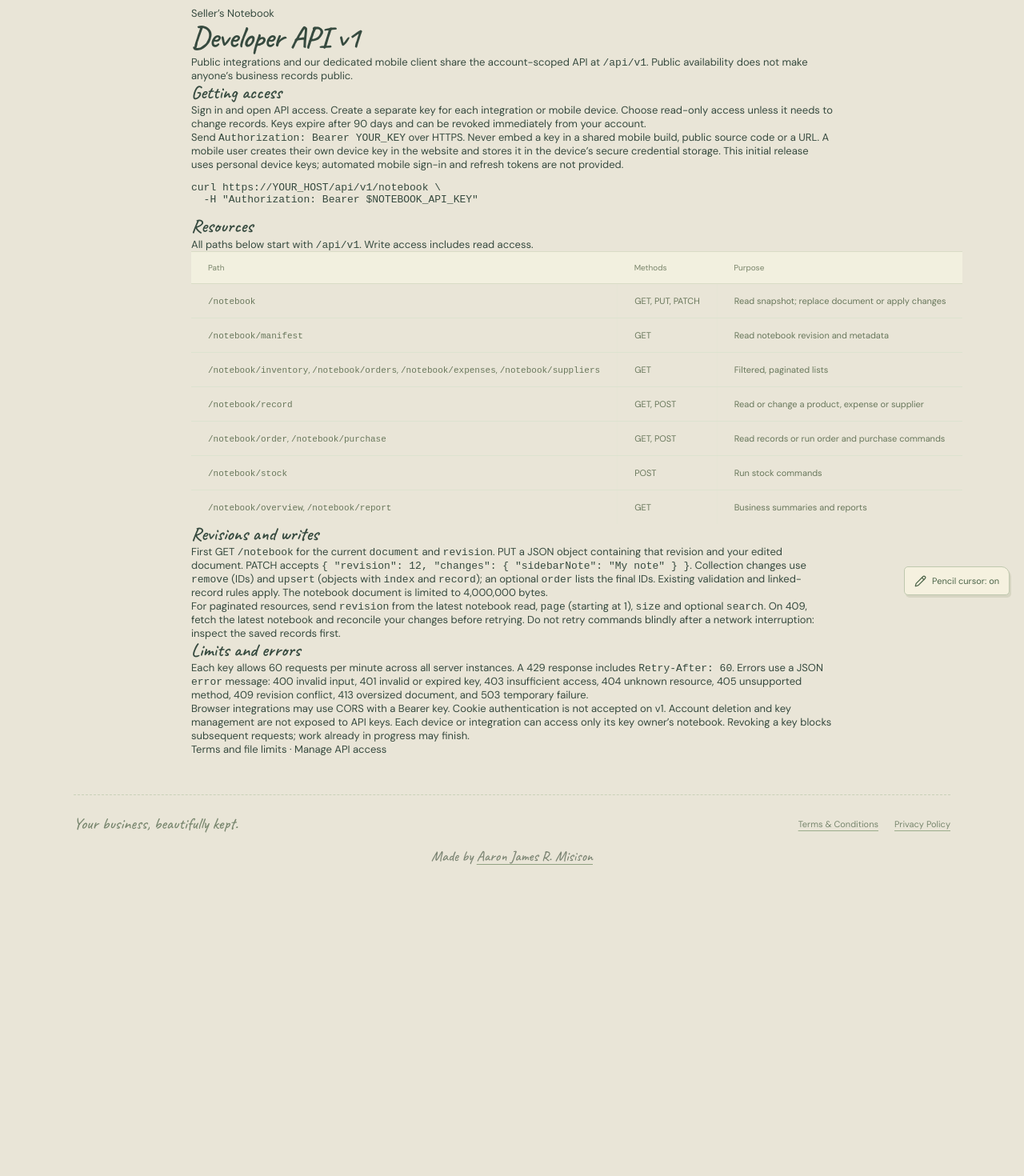
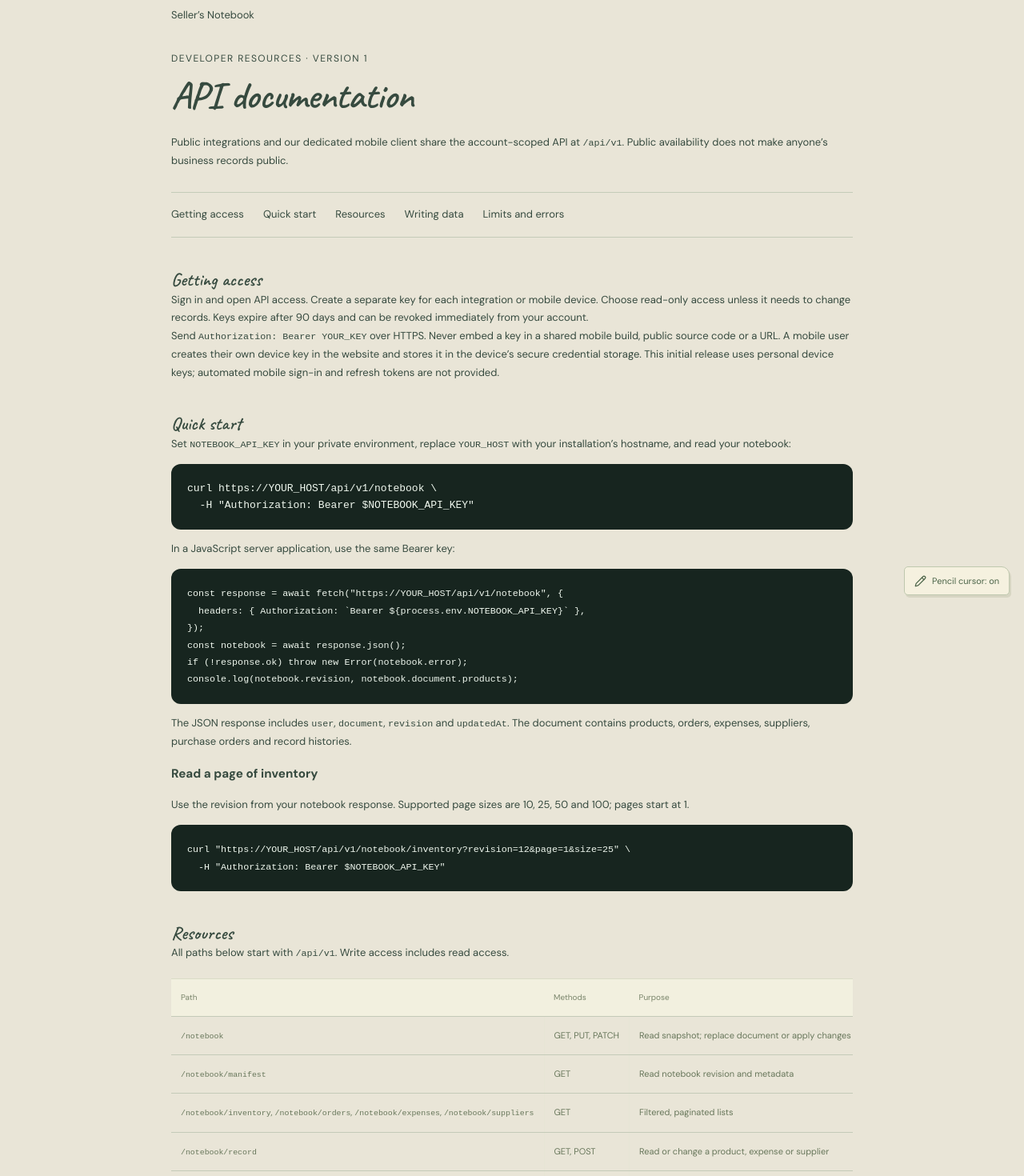
Before and after one commit to CptZee/sellers-notebook, a Next.js app: page /developers in a window 1280 px wide. Shown: the part 40-1510 px from the top of the page at 80% size. Before the commit the page ends 1149 px from the top, so only its background shows below. Built offline with nearby package versions, Linux system fonts and the light colour scheme.

Commit message:
Make API documentation discoverable and add integration examples

```diff
--- /dev/null
+++ b/app/api/page.tsx
@@ -0,0 +1,5 @@
+import { redirect } from "next/navigation";
+
+export default function ApiDocumentationShortcut() {
+    redirect("/developers");
+}
--- /dev/null
+++ b/app/developers/developers.css
@@ -0,0 +1,71 @@
+.api-docs {
+    max-width: 900px;
+    margin: auto;
+    padding: 48px 24px 64px;
+    line-height: 1.75;
+    overflow-wrap: anywhere;
+}
+
+.api-docs h1 {
+    margin: 8px 0 20px;
+    font-size: clamp(32px, 6vw, 48px);
+    line-height: 1.15;
+}
+
+.api-docs h2 {
+    margin-top: 40px;
+    scroll-margin-top: 24px;
+}
+
+.api-docs-eyebrow {
+    margin-top: 32px;
+    font-size: 12px;
+    letter-spacing: 0.12em;
+}
+
+.api-docs-nav {
+    display: flex;
+    flex-wrap: wrap;
+    gap: 12px 24px;
+    margin: 28px 0;
+    padding: 16px 0;
+    border-block: 1px solid #8ca38a66;
+}
+
+.api-docs pre {
+    overflow-x: auto;
+    padding: 20px;
+    border-radius: 12px;
+    background: #17251f;
+    color: #eff7ee;
+    line-height: 1.65;
+    font-size: 13px;
+}
+
+.api-docs-table {
+    overflow-x: auto;
+    margin-block: 20px;
+}
+
+.api-docs table {
+    width: 100%;
+    min-width: 600px;
+    border-collapse: collapse;
+    text-align: left;
+}
+
+.api-docs th,
+.api-docs td {
+    padding: 14px 12px;
+    border-bottom: 1px solid #8ca38a66;
+    vertical-align: top;
+}
+
+.api-docs a {
+    color: inherit;
+    text-underline-offset: 4px;
+}
+
+.api-docs code {
+    font-size: 0.9em;
+}
--- a/app/developers/page.tsx
+++ b/app/developers/page.tsx
@@ -1,4 +1,5 @@
 import { publicPageMetadata } from "../../lib/site-metadata";
+import "./developers.css";
 export const metadata = publicPageMetadata(
     "/developers",
     "Developer API — Seller’s Notebook",
@@ -6,15 +7,26 @@ export const metadata = publicPageMetadata(
 );
 export default function Developers() {
     return (
-        <main style={{ maxWidth: 850, margin: "auto", padding: "48px 24px" }}>
+        <main className="api-docs">
             <a href="/">Seller’s Notebook</a>
-            <h1>Developer API v1</h1>
+            <p className="api-docs-eyebrow">DEVELOPER RESOURCES · VERSION 1</p>
+            <h1>API documentation</h1>
             <p>
                 Public integrations and our dedicated mobile client share the account-scoped API at{" "}
                 <code>/api/v1</code>. Public availability does not make anyone’s business records
                 public.
             </p>
-            <h2>Getting access</h2>
+            <nav
+                className="api-docs-nav"
+                aria-label="API documentation sections"
+            >
+                <a href="#access">Getting access</a>
+                <a href="#examples">Quick start</a>
+                <a href="#resources">Resources</a>
+                <a href="#writes">Writing data</a>
+                <a href="#errors">Limits and errors</a>
+            </nav>
+            <h2 id="access">Getting access</h2>
             <p>
                 Sign in and open <a href="/account/api">API access</a>. Create a separate key for
                 each integration or mobile device. Choose read-only access unless it needs to change
@@ -27,13 +39,46 @@ export default function Developers() {
                 This initial release uses personal device keys; automated mobile sign-in and refresh
                 tokens are not provided.
             </p>
+            <h2 id="examples">Quick start</h2>
+            <p>
+                Set <code>NOTEBOOK_API_KEY</code> in your private environment, replace{" "}
+                <code>YOUR_HOST</code> with your installation’s hostname, and read your notebook:
+            </p>
             <pre
                 style={{ overflowX: "auto" }}
             >{`curl https://YOUR_HOST/api/v1/notebook \\\n  -H "Authorization: Bearer $NOTEBOOK_API_KEY"`}</pre>
-            <h2>Resources</h2>
+            <p>In a JavaScript server application, use the same Bearer key:</p>
+            <pre>
+                <code>{`const response = await fetch("https://YOUR_HOST/api/v1/notebook", {
+  headers: { Authorization: \`Bearer \${process.env.NOTEBOOK_API_KEY}\` },
+});
+const notebook = await response.json();
+if (!response.ok) throw new Error(notebook.error);
+console.log(notebook.revision, notebook.document.products);`}</code>
+            </pre>
+            <p>
+                The JSON response includes <code>user</code>, <code>document</code>,{" "}
+                <code>revision</code> and <code>updatedAt</code>. The document contains products,
+                orders, expenses, suppliers, purchase orders and record histories.
+            </p>
+            <h3>Read a page of inventory</h3>
+            <p>
+                Use the revision from your notebook response. Supported page sizes are 10, 25, 50
+                and 100; pages start at 1.
+            </p>
+            <pre>
+                <code>{`curl "https://YOUR_HOST/api/v1/notebook/inventory?revision=12&page=1&size=25" \\\n  -H "Authorization: Bearer $NOTEBOOK_API_KEY"`}</code>
+            </pre>
+            <h2 id="resources">Resources</h2>
             <p>
                 All paths below start with <code>/api/v1</code>. Write access includes read access.
             </p>
+            <div
+                className="api-docs-table"
+                tabIndex={0}
+                role="region"
+                aria-label="API resources"
+            >
                 <table>
                     <thead>
                         <tr>
@@ -95,7 +140,8 @@ export default function Developers() {
                         </tr>
                     </tbody>
                 </table>
-            <h2>Revisions and writes</h2>
+            </div>
+            <h2 id="writes">Revisions and writes</h2>
             <p>
                 First GET <code>/notebook</code> for the current <code>document</code> and{" "}
                 <code>revision</code>. PUT a JSON object containing that revision and your edited
@@ -107,13 +153,20 @@ export default function Developers() {
                 document is limited to 4,000,000 bytes.
             </p>
             <p>
+                For example, update your sidebar note with a read/write key. Replace <code>12</code>{" "}
+                with the revision you just read:
+            </p>
+            <pre>
+                <code>{`curl -X PATCH "https://YOUR_HOST/api/v1/notebook" \\\n  -H "Authorization: Bearer $NOTEBOOK_API_KEY" \\\n  -H "Content-Type: application/json" \\\n  --data '{"revision":12,"changes":{"sidebarNote":"My integration is connected"}}'`}</code>
+            </pre>
+            <p>
                 For paginated resources, send <code>revision</code> from the latest notebook read,{" "}
                 <code>page</code> (starting at 1), <code>size</code> and optional{" "}
                 <code>search</code>. On 409, fetch the latest notebook and reconcile your changes
                 before retrying. Do not retry commands blindly after a network interruption: inspect
                 the saved records first.
             </p>
-            <h2>Limits and errors</h2>
+            <h2 id="errors">Limits and errors</h2>
             <p>
                 Each key allows 60 requests per minute across all server instances. A 429 response
                 includes <code>Retry-After: 60</code>. Errors use a JSON <code>error</code> message:
--- a/components/site-footer.css
+++ b/components/site-footer.css
@@ -20,6 +20,12 @@ footer.site-footer {
     font-family: var(--hand);
     font-size: 20px;
     line-height: 1.6;
+}
+
+.site-footer-api {
+    color: inherit;
+    font-size: 14px;
+    text-underline-offset: 3px;
 }
 
 .site-footer-row > .legal-links {
--- a/components/site-footer.tsx
+++ b/components/site-footer.tsx
@@ -10,6 +10,12 @@ export function SiteFooter({ fallback = false }: { fallback?: boolean }) {
         <footer className="site-footer">
             <div className="site-footer-row">
                 <span className="site-footer-tagline">Your business, beautifully kept.</span>
+                <a
+                    className="site-footer-api"
+                    href="/developers"
+                >
+                    API documentation
+                </a>
                 <LegalLinks />
             </div>
             <MakerCredit />
```
Lines whose indentation alone changed are shown as unchanged.
